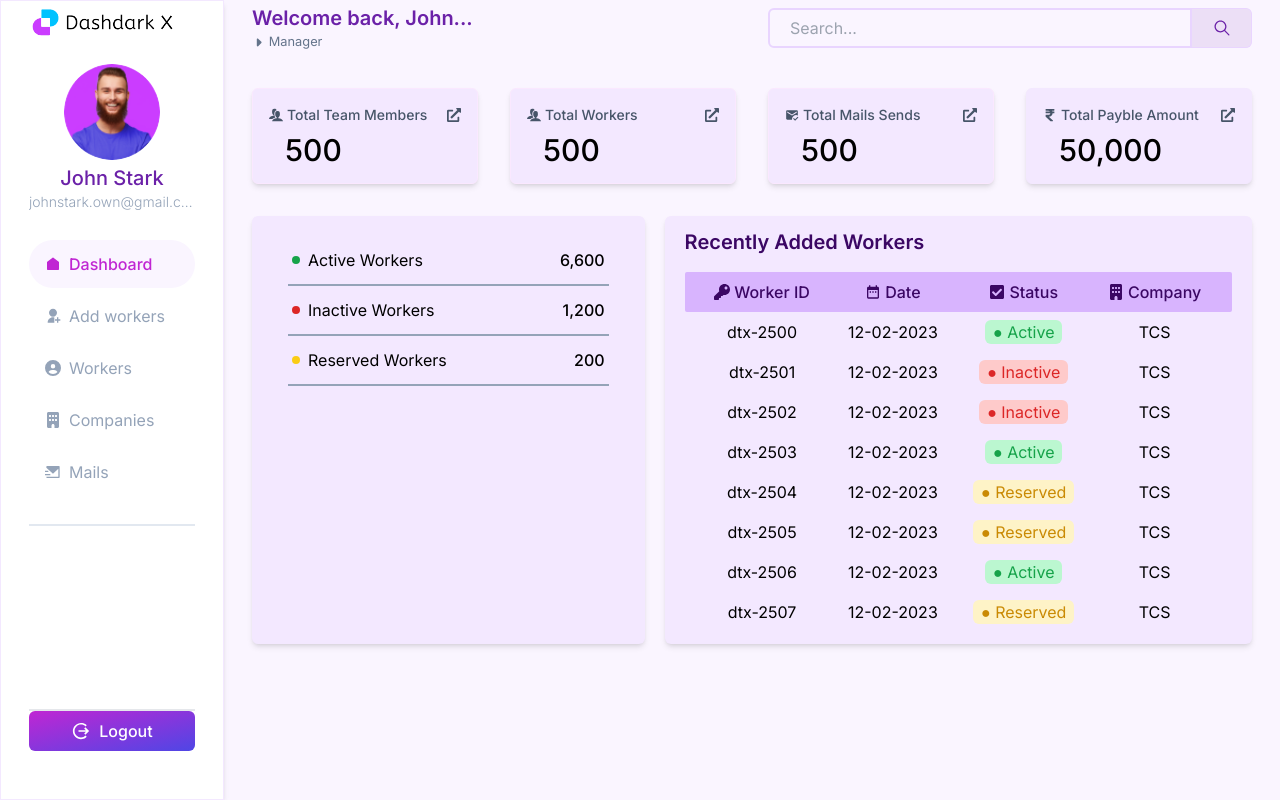
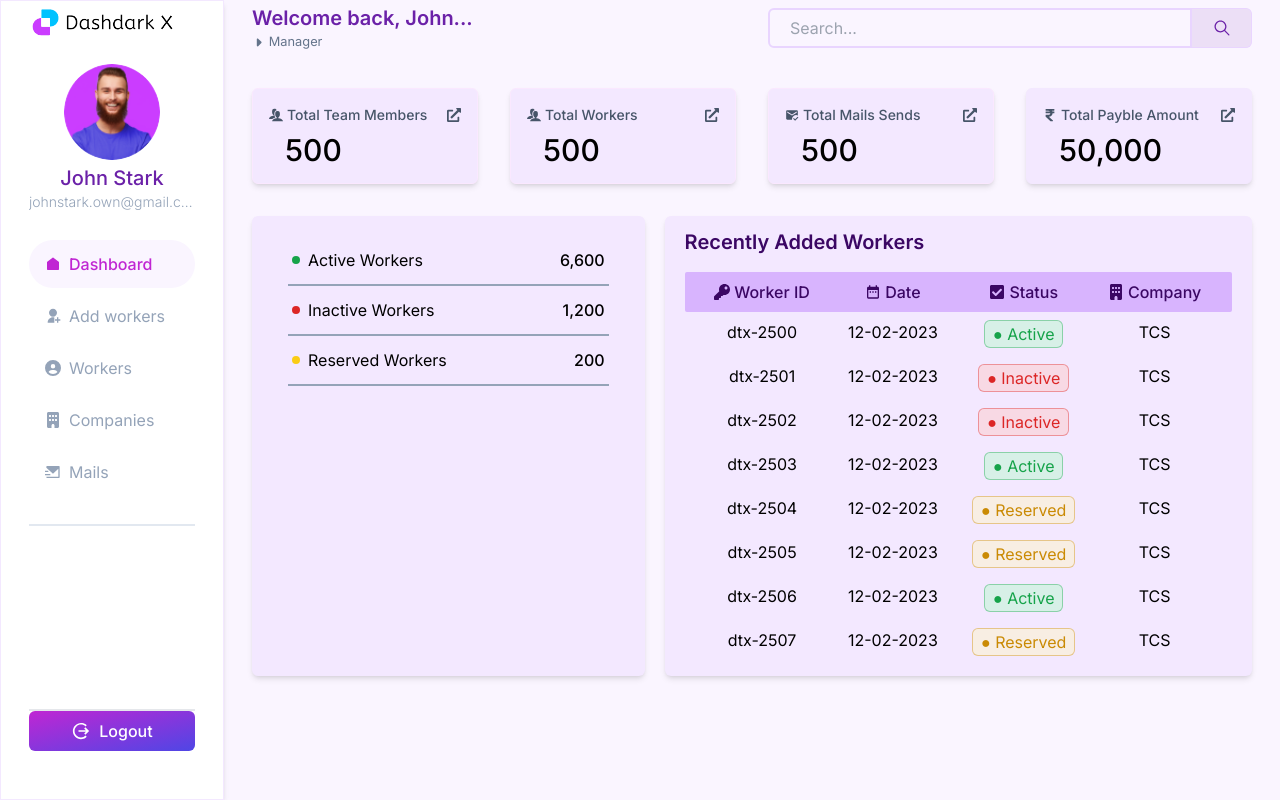
Before and after one commit to Sombhu2022/deteex-client, a React (Vite) app: page / in a window 1280 px wide. Built offline with nearby package versions, Linux system fonts and the light colour scheme; the HTML template or start-up script is replaced by a standard one.

Commit message:
Add Workers Completed

```diff
--- a/src/Components/dashboard/RecentlyAddedWorkers.jsx
+++ b/src/Components/dashboard/RecentlyAddedWorkers.jsx
@@ -89,13 +89,13 @@ const RecentlyAddedWorkers = () => {
                         <div className="text-center">{item.date}</div>
                         <div className="flex w-full items-center justify-center">
                             <div
-                                className={`flex justify-center gap-1 px-2 w-fit items-center rounded-md ${
+                                className={`flex justify-center gap-1 px-2 w-fit h-7 items-center rounded-md ${
                                     item.status === "Active"
-                                        ? "text-green-600 bg-green-200"
+                                        ? "text-green-600 bg-green-200/[0.5] border border-green-600/[0.4]"
                                         : item.status === "Inactive"
-                                        ? "text-red-600 bg-red-200"
+                                        ? "text-red-600 bg-red-200/[0.5] border border-red-600/[0.4]"
                                         : item.status === "Reserved"
-                                        ? "text-yellow-600 bg-amber-100"
+                                        ? "text-yellow-600 bg-amber-100/[0.5] border border-yellow-600/[0.4]"
                                         : ""
                                 }`}
                             >
--- a/src/Pages/AddWorkers.jsx
+++ b/src/Pages/AddWorkers.jsx
@@ -8,7 +8,7 @@ import PersonalInformation from "../Components/AddWorkers/PersonalInformation";
 const AddWorkers = () => {
     return (
         <section id="addWorkers" className="w-full">
-            <header className="w-full flex items-center sticky top-0 left-0 bg-purple-50 h-12">
+            <header className="w-full flex items-center sticky top-0 left-0 bg-purple-50 h-12 z-50">
                 <div className="flex">
                     <h1 className="text-purple-800 font-semibold text-xl relative after:absolute after:h-[3px] after:w-[40%] after:rounded-full after:bg-purple-400 after:left-0 after:bottom-0">
                         Add Workers
```
